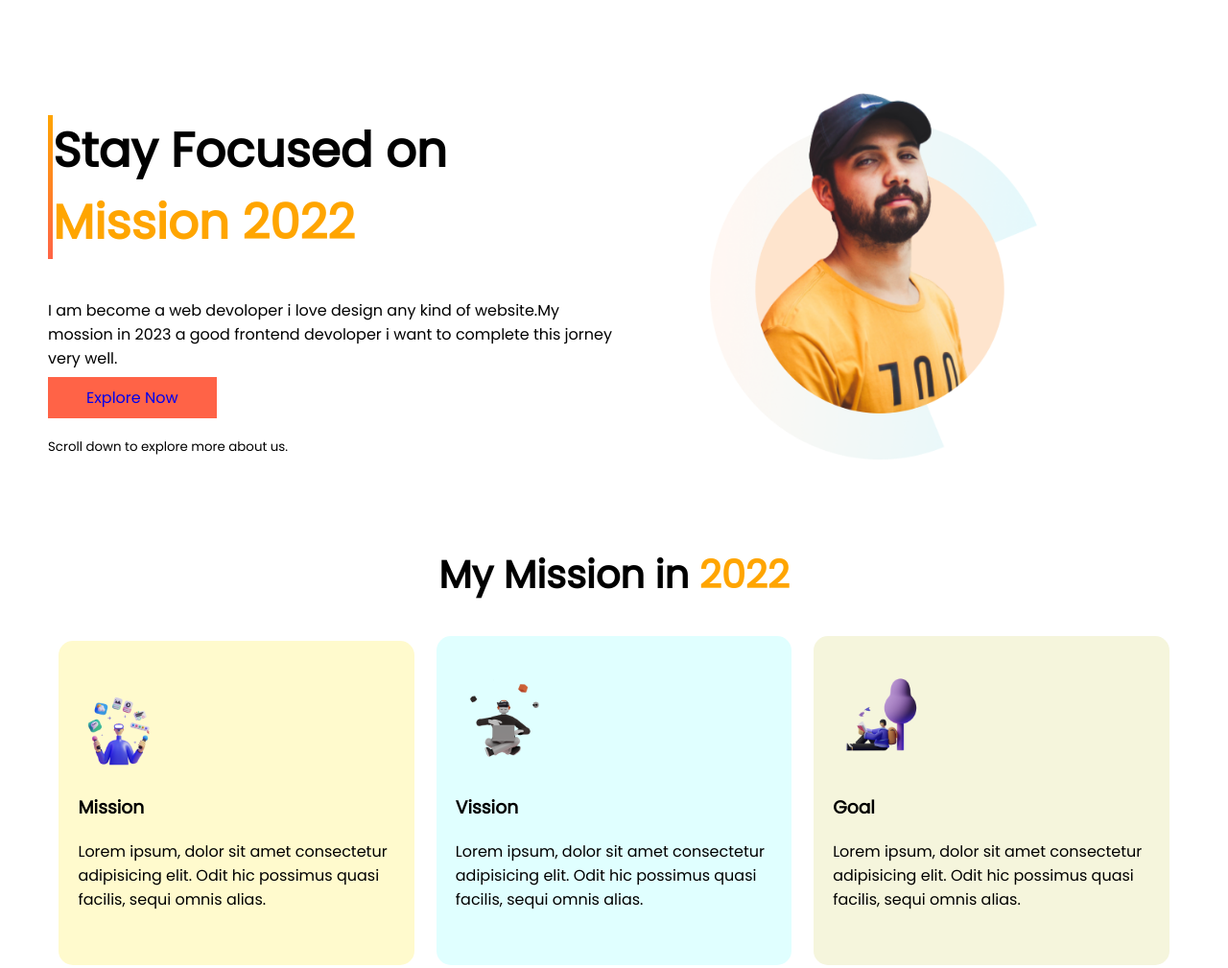
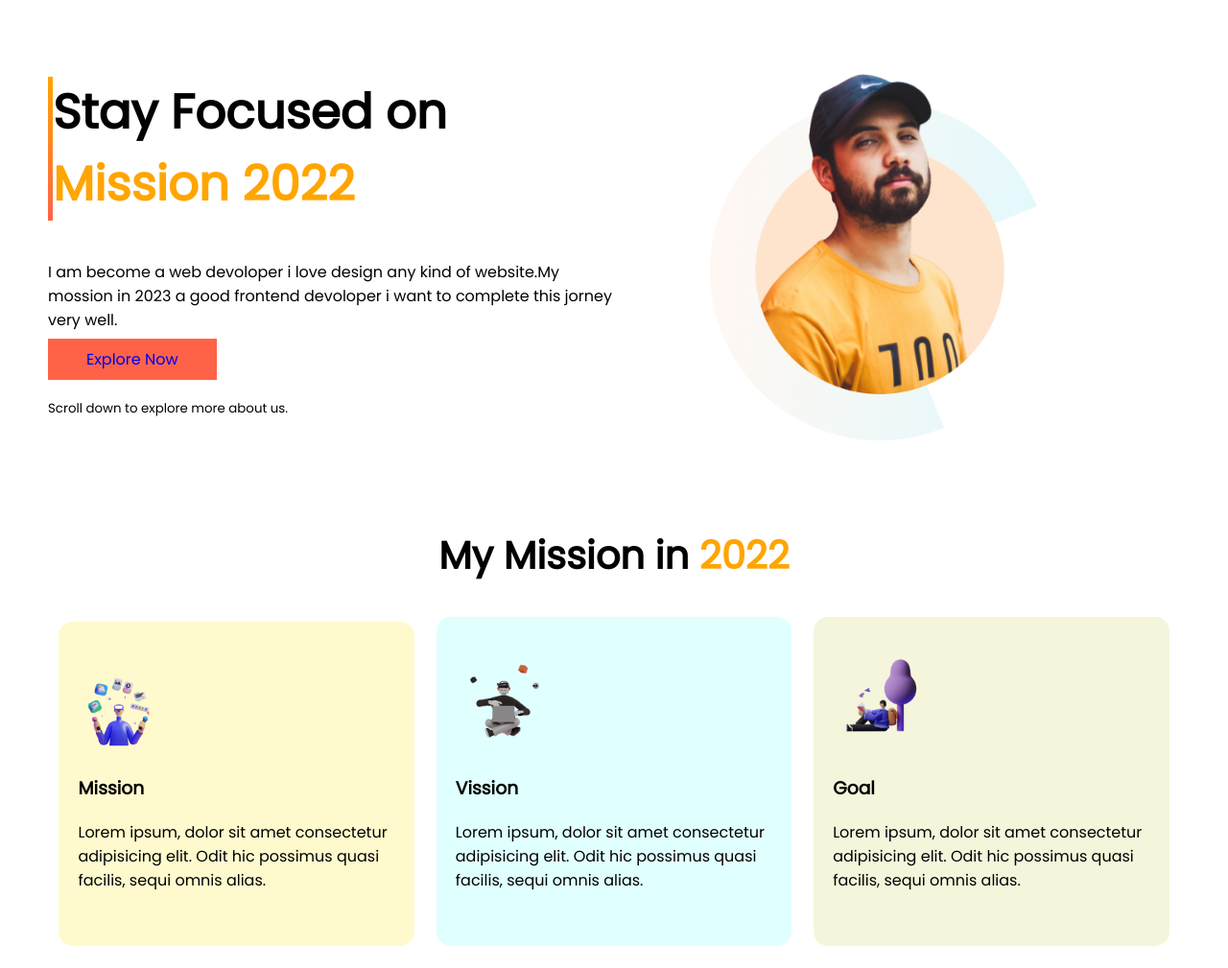
Before and after one commit to Salma93234/potfoloio-website, a plain HTML site: page index.html in a window 1280 px wide. Shown: the top 1009 px of the page at 96% size. Drawn offline with Linux system fonts and the light colour scheme.

Commit message:
finally-done

```diff
--- a/style.css
+++ b/style.css
@@ -30,15 +30,16 @@ h2{
 }
 .half-width{
     width: 50%;
-    margin-bottom: 50px;
-    margin-top: 20px;
+
 }
 .pic{
     margin-left: 100px;
+    margin-bottom: 50px;
+
 }
 
 .height{
-    padding-top: 50px;
+    padding-top: 30px;
 }
 .half-width img{
     width: 60%;
```
